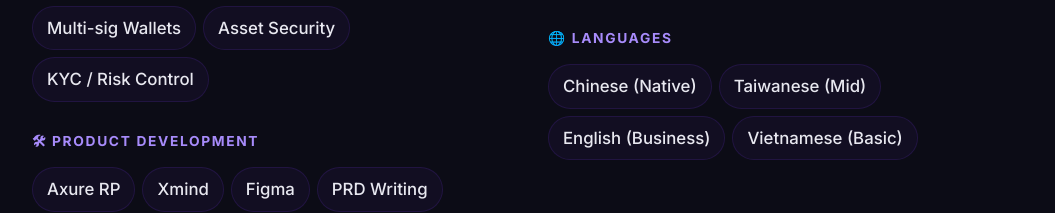
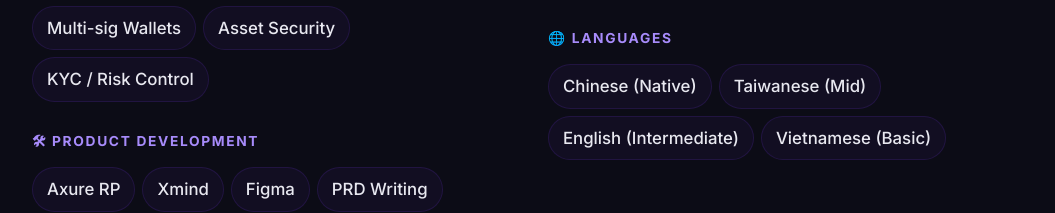
Before and after one commit to skinnerlee1225/skinnerlee1225.github.io, a plain HTML site: page index.html in a window 1280 px wide. Shown: the part 6131-6344 px from the top of the page, without its empty margins (112-1167 px from the left). Drawn offline with Linux system fonts and the light colour scheme.

Commit message:
改英文程度

```diff
--- a/index.html
+++ b/index.html
@@ -756,7 +756,7 @@
           <div class="skill-chips">
             <span class="chip chip-default" data-lang="en">Chinese (Native)</span><span class="chip chip-default" data-lang="zh">中文（母語）</span>
             <span class="chip chip-default" data-lang="en">Taiwanese (Mid)</span><span class="chip chip-default" data-lang="zh">台語（中等）</span>
-            <span class="chip chip-default" data-lang="en">English (Business)</span><span class="chip chip-default" data-lang="zh">英文（商務流利）</span>
+            <span class="chip chip-default" data-lang="en">English (Intermediate)</span><span class="chip chip-default" data-lang="zh">英文（中等）</span>
             <span class="chip chip-default" data-lang="en">Vietnamese (Basic)</span><span class="chip chip-default" data-lang="zh">越南語（基礎）</span>
           </div>
         </div>
```
